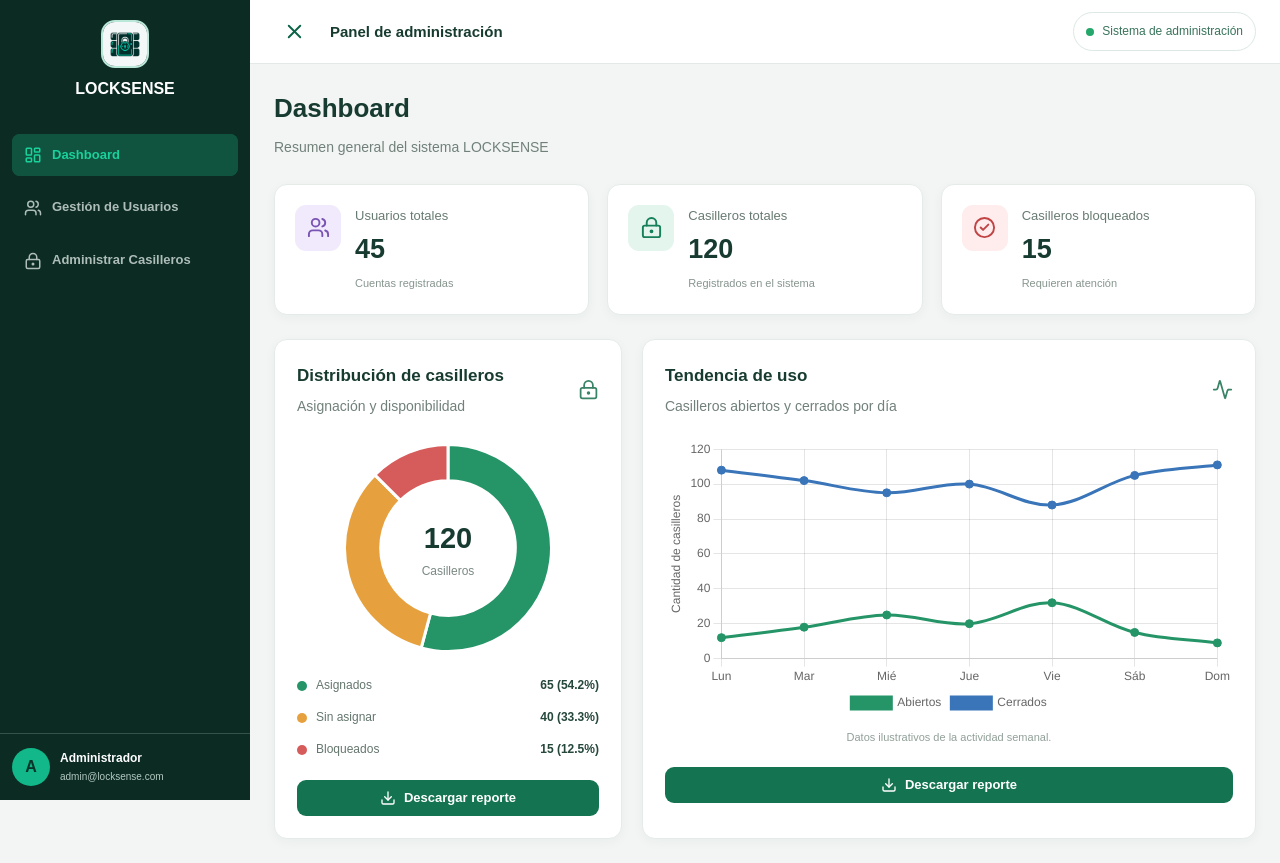
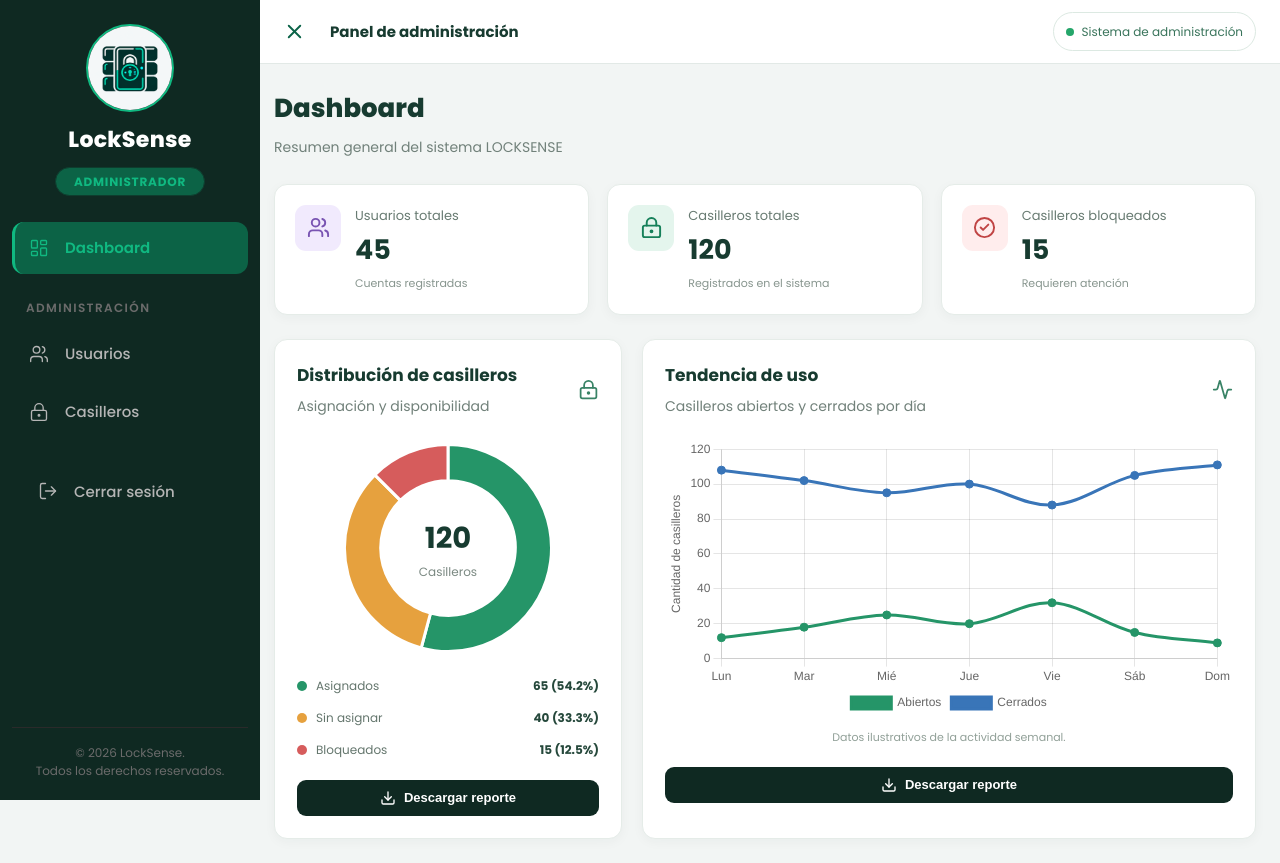
Before and after one commit to TecnoSystem-902M/LockSense-Front, a React (Vite) app: page /admin in a window 1280 px wide. Built offline with nearby package versions, Linux system fonts and the light colour scheme.

Commit message:
Cambios de diseño

```diff
--- a/src/components/admin/AdminLayout.jsx
+++ b/src/components/admin/AdminLayout.jsx
@@ -1,11 +1,13 @@
-
 import { useState } from 'react'
-import { Outlet } from 'react-router-dom'
+import { Outlet, useNavigate } from 'react-router-dom'
 import { Menu, X } from 'lucide-react'
 import Sidebar from './Sidebar'
+import { logout } from '../../api/auth'
 import '../../styles/admin/AdminLayout.css'
 
 export default function AdminLayout() {
+  const navigate = useNavigate()
+
   const [menuAbierto, setMenuAbierto] = useState(
     () => window.innerWidth > 767.98
   )
@@ -18,11 +20,26 @@
     setMenuAbierto(false)
   }
 
+  const manejarCerrarSesion = async () => {
+    try {
+      // Avisa al servidor para invalidar el token
+      await logout()
+    } catch {
+      // Si falla (sin red, token ya vencido), igual cerramos localmente
+    } finally {
+      // Borra la sesión local y manda al login
+      localStorage.removeItem('token')
+      localStorage.removeItem('usuario')
+      navigate('/login', { replace: true })
+    }
+  }
+
   return (
     <div className={`ls-admin ${menuAbierto ? 'ls-menu-abierto' : 'ls-menu-cerrado'}`}>
       <Sidebar
         abierto={menuAbierto}
         onCerrar={cerrarMenu}
+        onCerrarSesion={manejarCerrarSesion}
       />
 
       <main className="ls-admin-main">
@@ -41,11 +58,10 @@
             Panel de administración
           </span>
 
-<span className="ls-dashboard-status">
-          <span className="ls-status-dot"></span>
-          Sistema de administración
-        </span>
-
+          <span className="ls-dashboard-status">
+            <span className="ls-status-dot"></span>
+            Sistema de administración
+          </span>
         </header>
 
         <section className="ls-admin-content">
--- a/src/components/admin/Sidebar.jsx
+++ b/src/components/admin/Sidebar.jsx
@@ -1,28 +1,56 @@
-
-import { NavLink } from 'react-router-dom'
-import { LayoutDashboard, Users, LockKeyhole } from 'lucide-react'
+import { NavLink, useNavigate } from 'react-router-dom'
+import { LayoutDashboard, Users, LockKeyhole, LogOut } from 'lucide-react'
 import logo from '../../assets/logo.jpeg'
 import '../../styles/admin/Sidebar.css'
 
-const opciones = [
+const opcionesPrincipales = [
   {
     nombre: 'Dashboard',
     ruta: '/admin',
     Icono: LayoutDashboard,
   },
+]
+
+const opcionesAdministracion = [
   {
-    nombre: 'Gestión de Usuarios',
+    nombre: 'Usuarios',
     ruta: '/admin/usuarios',
     Icono: Users,
   },
   {
-    nombre: 'Administrar Casilleros',
+    nombre: 'Casilleros',
     ruta: '/admin/casilleros',
     Icono: LockKeyhole,
   },
 ]
 
-export default function Sidebar({ abierto, onCerrar }) {
+export default function Sidebar({ abierto, onCerrar, onCerrarSesion }) {
+  const navigate = useNavigate()
+
+  const manejarCerrarSesion = () => {
+    if (onCerrarSesion) {
+      onCerrarSesion()
+    } else {
+      navigate('/login')
+    }
+    onCerrar?.()
+  }
+
+  const renderLink = ({ nombre, ruta, Icono }) => (
+    <NavLink
+      key={ruta}
+      to={ruta}
+      end={ruta === '/admin'}
+      className={({ isActive }) =>
+        `ls-sidebar-link ${isActive ? 'activo' : ''}`
+      }
+      onClick={onCerrar}
+    >
+      <Icono size={20} strokeWidth={1.6} />
+      <span>{nombre}</span>
+    </NavLink>
+  )
+
   return (
     <>
       {abierto && (
@@ -34,36 +62,36 @@
       )}
 
       <aside className={`ls-sidebar ${abierto ? 'ls-sidebar-abierto' : ''}`}>
-        <div className="ls-sidebar-logo">
+        <div className="ls-sidebar-header">
           <div className="ls-sidebar-logo-icon">
             <img src={logo} alt="LockSense" className="ls-sidebar-logo-image" />
           </div>
-          <span>LOCKSENSE</span>
+          <h2 className="ls-sidebar-titulo">LockSense</h2>
+          <span className="ls-sidebar-rol">Administrador</span>
         </div>
 
-        <nav className="ls-sidebar-nav">
-          {opciones.map(({ nombre, ruta, Icono }) => (
-            <NavLink
-              key={ruta}
-              to={ruta}
-              end={ruta === '/admin'}
-              className={({ isActive }) =>
-                `ls-sidebar-link ${isActive ? 'activo' : ''}`
-              }
-              onClick={onCerrar}
-            >
-              <Icono size={18} />
-              <span>{nombre}</span>
-            </NavLink>
-          ))}
-        </nav>
+        <div className="ls-sidebar-scroll">
+          <nav className="ls-sidebar-nav">
+            {opcionesPrincipales.map(renderLink)}
 
-        <div className="ls-sidebar-usuario">
-          <div className="ls-sidebar-avatar">A</div>
-          <div className="ls-sidebar-datos">
-            <strong>Administrador</strong>
-            <small>admin@locksense.com</small>
-          </div>
+            <p className="ls-sidebar-seccion">Administración</p>
+
+            {opcionesAdministracion.map(renderLink)}
+          </nav>
+
+          <button
+            type="button"
+            className="ls-sidebar-logout"
+            onClick={manejarCerrarSesion}
+          >
+            <LogOut size={20} strokeWidth={1.6} />
+            <span>Cerrar sesión</span>
+          </button>
+        </div>
+
+        <div className="ls-sidebar-footer">
+          <p>© 2026 LockSense.</p>
+          <p>Todos los derechos reservados.</p>
         </div>
       </aside>
     </>
--- a/src/pages/auth/Login.jsx
+++ b/src/pages/auth/Login.jsx
@@ -57,7 +57,7 @@
 
       // Redirigir según rol
       const route = getRouteByRole(data.user.rol)
-      navigate(route)
+      navigate(route, { state: { loginExitoso: true } })
 
     } catch (err) {
       const status = err.response?.status
--- a/src/styles/admin/Casilleros.css
+++ b/src/styles/admin/Casilleros.css
@@ -458,23 +458,24 @@
 }
 
 .ls-casillero-cancelar {
-  border: 1px solid #dce5df;
-  background: #fff;
-  color: #526158;
+  border: 1px solid #0f2922;
+  color: #0f2922;
+  background: #ffffff;
 }
 
 .ls-casillero-cancelar:hover {
-  background: #f1f4f2;
+  border: 1px solid #10b981;
+  color: #10b981;
 }
 
 .ls-casillero-guardar {
-  border: 1px solid #147451;
-  background: #147451;
+  border: 1px solid #ffffff;
+  background: #0f2922;
   color: #fff;
 }
 
 .ls-casillero-guardar:hover {
-  background: #0c5d40;
+  background: #10b981;
 }
 
 @media (max-width: 1100px) {
@@ -554,7 +555,7 @@
 }
 
 .ls-casilleros-panel-heading h2 {
-  font-size: 29px;
+  font-size: 22px;
   color: #102e25;
 }
 
--- a/src/styles/admin/Dashboard.css
+++ b/src/styles/admin/Dashboard.css
@@ -354,7 +354,7 @@
   border: 0;
   border-radius: 9px;
 
-  background: #147451;
+  background: #0f2922;
 
   color: #fff;
 
--- a/src/styles/admin/Sidebar.css
+++ b/src/styles/admin/Sidebar.css
@@ -1,6 +1,7 @@
+@import url('https://fonts.googleapis.com/css2?family=Poppins:wght@400;500;600;700;800&display=swap');
 
 .ls-sidebar {
-  width: 250px;
+  width: 260px;
   height: 100vh;
   position: fixed;
   top: 0;
@@ -8,8 +9,9 @@
   z-index: 1050;
   display: flex;
   flex-direction: column;
-  background: #0b2b23;
-  color: #fff;
+  background: #0f2922;
+  color: #ffffff;
+  font-family: 'Poppins', sans-serif;
   transition: transform 0.3s ease;
   transform: translateX(-100%);
 }
@@ -18,27 +20,26 @@
   transform: translateX(0);
 }
 
-.ls-sidebar-logo {
+/* ---------- Header ---------- */
+.ls-sidebar-header {
   display: flex;
   flex-direction: column;
   align-items: center;
-  justify-content: center;
-  gap: 8px;
-  padding: 20px 12px;
-  font-weight: 800;
-  font-size: 16px;
+  gap: 10px;
+  padding: 24px 16px 18px;
+  flex-shrink: 0;
 }
 
 .ls-sidebar-logo-icon {
-  width: 48px;
-  height: 48px;
-  border: 2px solid #b9e7d8;
-  border-radius: 14px;
+  width: 88px;
+  height: 88px;
+  border: 2px solid #10b981;
+  border-radius: 50%;
   display: flex;
   align-items: center;
   justify-content: center;
   overflow: hidden;
-  background: #fff;
+  background: #ffffff;
 }
 
 .ls-sidebar-logo-image {
@@ -48,95 +49,132 @@
   display: block;
 }
 
+.ls-sidebar-titulo {
+  margin: 0;
+  font-size: 22px;
+  font-weight: 800;
+  color: #ffffff;
+  text-align: center;
+  letter-spacing: 0.3px;
+}
+
+.ls-sidebar-rol {
+  padding: 4px 18px;
+  border: 1px solid #0e3d2e;
+  border-radius: 999px;
+  background: #0c6346;
+  color: #10b981;
+  font-size: 12px;
+  font-weight: 700;
+  letter-spacing: 0.8px;
+  text-transform: uppercase;
+}
+
+/* ---------- Zona con scroll ---------- */
+.ls-sidebar-scroll {
+  flex: 1;
+  min-height: 0;
+  display: flex;
+  flex-direction: column;
+  overflow-y: auto;
+  padding: 8px 12px 16px;
+  scrollbar-width: thin;
+  scrollbar-color: #3a3a3a transparent;
+}
+
+.ls-sidebar-scroll::-webkit-scrollbar {
+  width: 4px;
+}
+
+.ls-sidebar-scroll::-webkit-scrollbar-thumb {
+  background: #3a3a3a;
+  border-radius: 4px;
+}
+
 .ls-sidebar-nav {
   display: flex;
   flex-direction: column;
-  gap: 10px;
-  padding: 12px;
+  gap: 6px;
 }
 
+.ls-sidebar-seccion {
+  margin: 18px 0 4px;
+  padding: 0 14px;
+  font-size: 12px;
+  font-weight: 600;
+  color: #6b6b6b;
+  letter-spacing: 1.4px;
+  text-transform: uppercase;
+}
+
+/* ---------- Links ---------- */
 .ls-sidebar-link {
   display: flex;
   align-items: center;
-  gap: 10px;
-  padding: 11px 12px;
-  border-radius: 8px;
-  color: #aebdb8;
+  gap: 16px;
+  padding: 14px 14px;
+  border-left: 3px solid transparent;
+  border-radius: 12px;
+  color: #b5b5b5;
   text-decoration: none;
-  font-size: 13px;
-  font-weight: 600;
-  position: relative;
-  isolation: isolate;
-  overflow: hidden;
-  transition: color 0.25s ease;
+  font-size: 15px;
+  font-weight: 500;
+  transition: background 0.2s ease, color 0.2s ease;
 }
 
-.ls-sidebar-link::before {
-  content: "";
-  position: absolute;
-  z-index: -1;
-  width: 0;
-  height: 0;
-  left: 50%;
-  top: 50%;
-  border-radius: 50%;
-  background: #105440;
-  transform: translate(-50%, -50%);
-  transition: width 0.35s ease, height 0.35s ease;
-}
-
-.ls-sidebar-link:hover::before,
-.ls-sidebar-link.activo::before {
-  width: 150%;
-  height: 300%;
-}
-
-.ls-sidebar-link:hover,
-.ls-sidebar-link.activo {
-  color: #19d19b;
+.ls-sidebar-link:hover {
+  background: #0c6346;
+  color: #10b981;
 }
 
 .ls-sidebar-link.activo {
-  background: #105440;
+  background: #0c6346;
+  border-left-color: #10b981;
+  color: #10b981;
+  font-weight: 600;
 }
 
-.ls-sidebar-usuario {
-  margin-top: auto;
-  padding: 14px 12px;
-  border-top: 1px solid #36534a;
+/* ---------- Cerrar sesión ---------- */
+.ls-sidebar-logout {
+  margin-top: 28px;
   display: flex;
   align-items: center;
-  gap: 10px;
+  gap: 16px;
+  padding: 14px 26px;
+  border: none;
+  background: transparent;
+  color: #b5b5b5;
+  font-family: 'Poppins', sans-serif;
+  font-size: 15px;
+  font-weight: 500;
+  text-align: left;
+  cursor: pointer;
+  border-radius: 12px;
+  transition: background 0.2s ease, color 0.2s ease;
 }
 
-.ls-sidebar-avatar {
-  width: 38px;
-  height: 38px;
-  flex-shrink: 0;
-  border-radius: 50%;
-  background: #12b889;
-  color: #07352a;
-  display: grid;
-  place-items: center;
-  font-weight: 800;
+.ls-sidebar-logout:hover {
+  background: #1c1c1c;
+  color: #ef4444;
 }
 
-.ls-sidebar-datos {
-  display: flex;
-  flex-direction: column;
-  min-width: 0;
+/* ---------- Footer ---------- */
+.ls-sidebar-footer {
+  flex-shrink: 0;
+  margin: 0 12px;
+  padding: 16px 0 20px;
+  border-top: 1px solid #2a2a2a;
+  text-align: center;
 }
 
-.ls-sidebar-datos strong {
+.ls-sidebar-footer p {
+  margin: 0;
   font-size: 12px;
+  line-height: 1.5;
+  color: #6b6b6b;
 }
 
-.ls-sidebar-datos small {
-  font-size: 10px;
-  color: #b4c9c1;
-  overflow-wrap: anywhere;
-}
-
+/* ---------- Overlay ---------- */
 .ls-sidebar-overlay {
   display: none;
 }
```
Also changed, not shown: src/components/ToastNotification.jsx (added, +25 -0 lines), src/pages/admin/Dashboard.jsx (+20 -0 lines), src/styles/ToastNotification.css (added, +63 -0 lines), src/styles/admin/Usuarios.css (+12 -11 lines), 2 other files (tests, documents, lock files or other folders).
